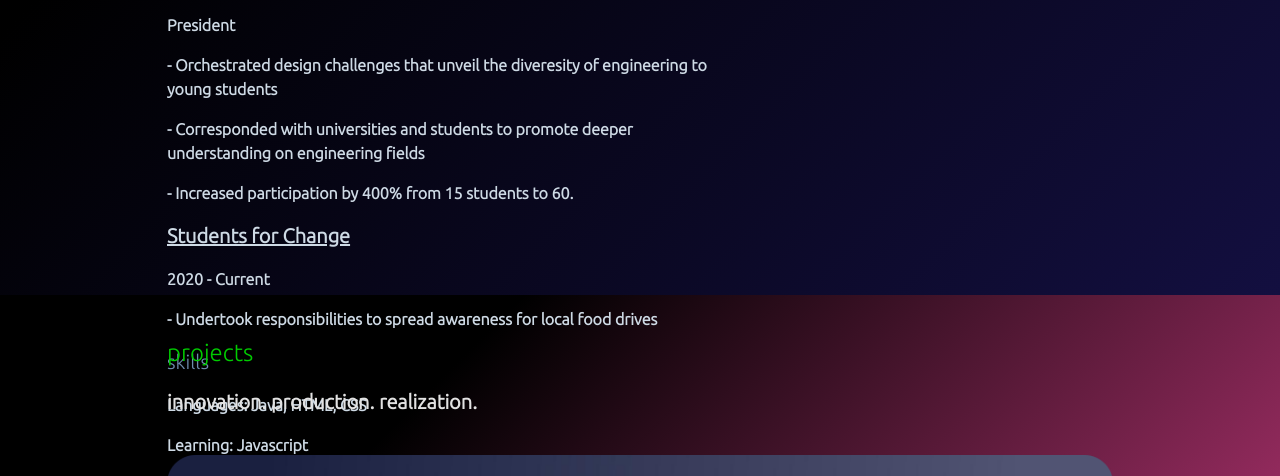
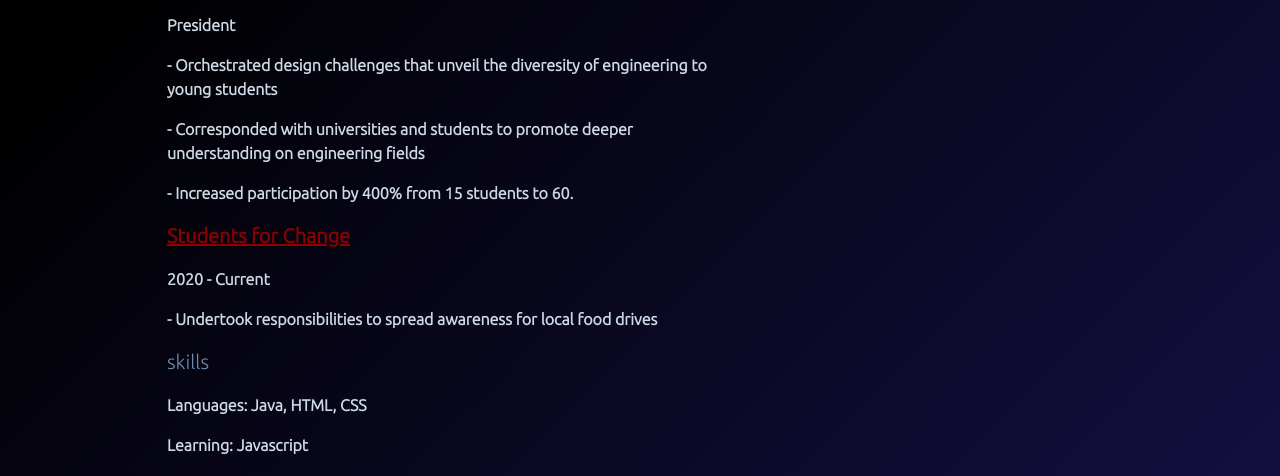
Before and after one commit to parth6646/aboutme, a plain HTML site: page index.html in a window 1280 px wide. Shown: the part 1377-1853 px from the top of the page. Drawn offline with nearby package versions, Linux system fonts and the light colour scheme.

Commit message:
Update style.css

```diff
--- a/style.css
+++ b/style.css
@@ -51,7 +51,7 @@ nav{
     background-color: #130f40;
 background-image: linear-gradient(315deg, #130f40 0%, #000000 74%);
 
-    height:100vh;
+    height:125vh;
 }
 #whoami{
     color: #cedae5;
@@ -73,9 +73,13 @@ background-image: linear-gradient(315deg, #130f40 0%, #000000 74%);
     color: #8b0000;
 }
 
+#S4C{
+    color: #8b0000;
+}
 .row6point5{
-    height: 50vh;
+    height: 75vh;
 }
+
 #projects{
     height:5vh;
 }
```
